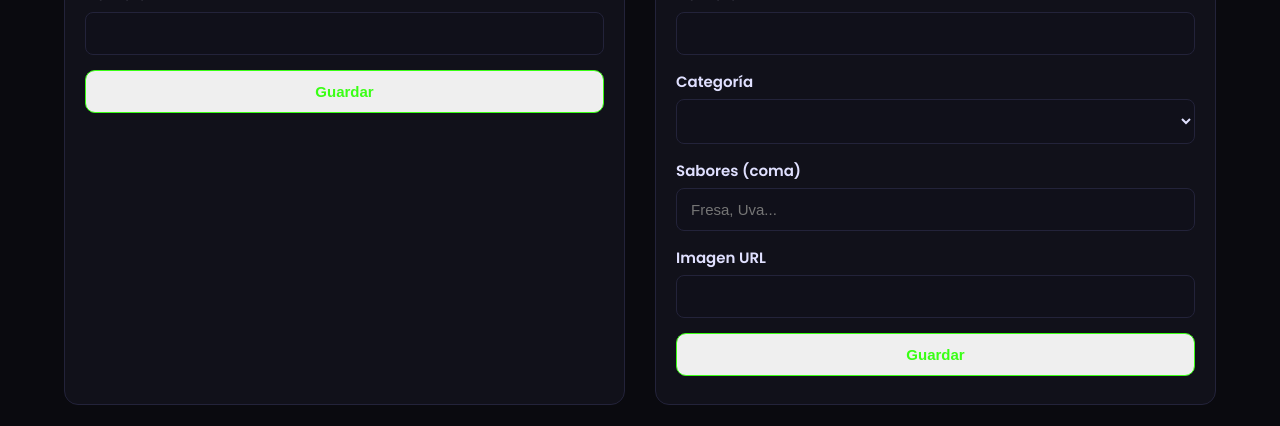
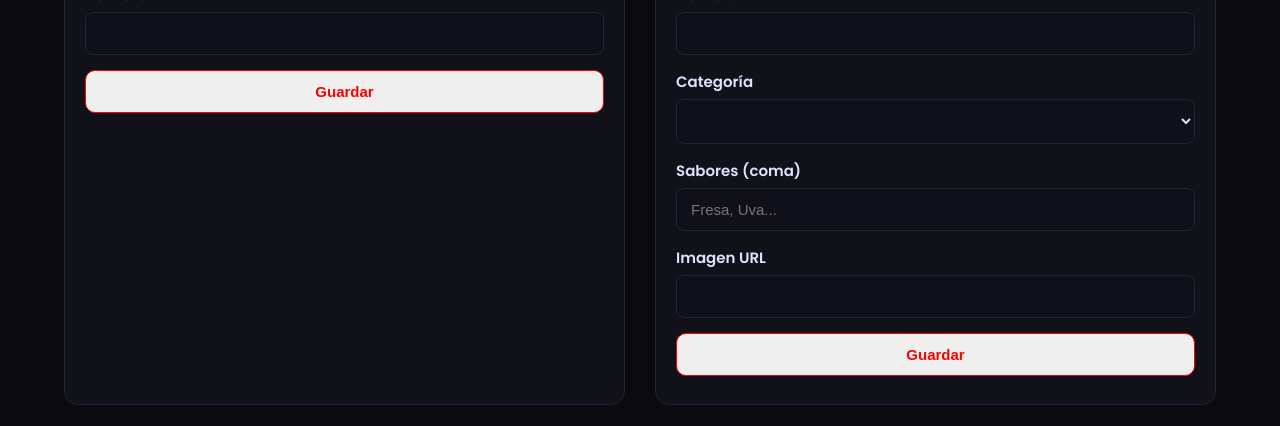
Before and after one commit to VaperMonkeyM/WebVape, a plain HTML site: page admin.html in a window 1280 px wide. Shown: the part 358-784 px from the top of the page. Drawn offline with Linux system fonts and the light colour scheme; no server answers.

Commit message:
database

```diff
--- a/style.css
+++ b/style.css
@@ -261,8 +261,8 @@ img {
 
 /* Tertiary */
 .btn-tertiary {
-  border: 1px solid var(--neon-green);
-  color: var(--neon-green);
+  border: 1px solid red;
+  color: red;
 }
 
 .btn-tertiary:hover {
```
